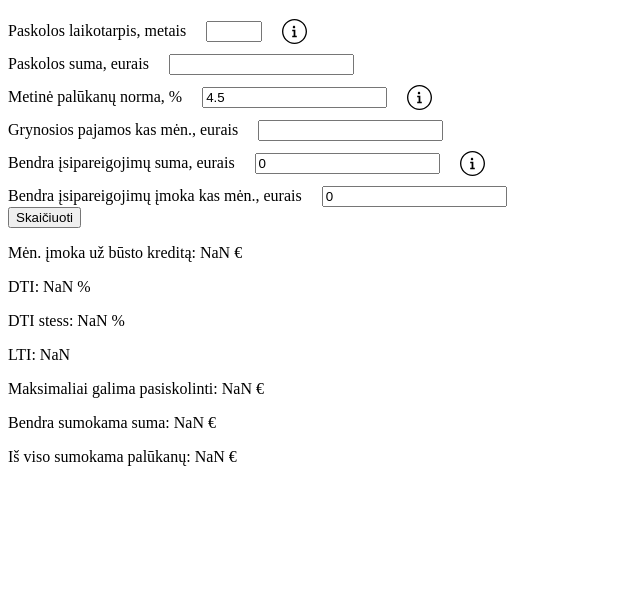
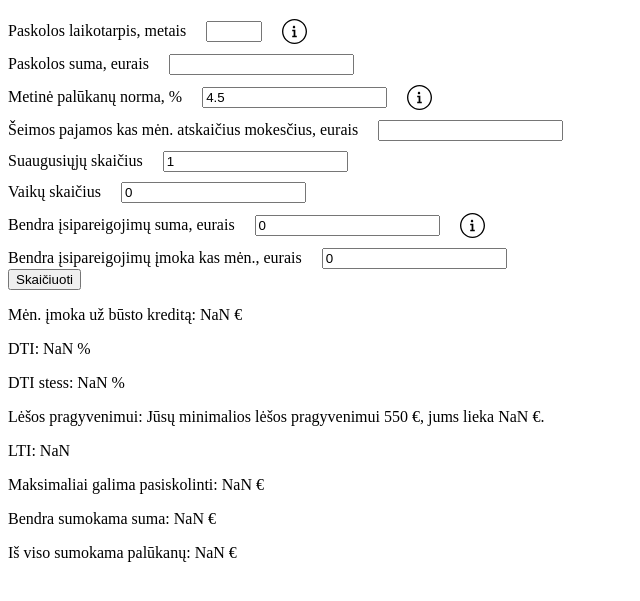
Before and after one commit to etkaesque/mortgage-calculator, a plain HTML site: page index.html in a window 1280 px wide. Both pictures are taken after a click on the button "Skaičiuoti". Shown: the part 61-662 px from the top of the page, without its empty margins (0-640 px from the left). Drawn offline with Linux system fonts and the light colour scheme.

Commit message:
adults and kids

```diff
--- a/index.html
+++ b/index.html
@@ -61,8 +61,18 @@
             </div>
 
             <div class="input-wrapper">
-                <label for="income">Grynosios pajamos kas mėn., eurais</label>
+                <label for="income">Šeimos pajamos kas mėn. atskaičius mokesčius, eurais</label>
                 <input type="number" id="income">
+            </div>
+
+            <div class="input-wrapper">
+                <label for="adults">Suaugusiųjų skaičius</label>
+                <input type="number" id="adults" value="1">
+            </div>
+
+            <div class="input-wrapper">
+                <label for="kids">Vaikų skaičius</label>
+                <input type="number" id="kids" value="0">
             </div>
 
             <div class="input-wrapper">
@@ -94,6 +104,7 @@
             <p id="monthly-payment">Mėn. įmoka už būsto kreditą:</p>
             <p id="DTI">DTI:</p>
             <p id="DSTI">DTI stress:</p>
+            <p id="disposibles">Lėšos pragyvenimui: </p>
             <p id="LTI">LTI:</p>
             <p id="max-loan">Maksimaliai galima pasiskolinti:</p>
             <p id="loan-cost">Bendra sumokama suma:</p>
--- a/script.js
+++ b/script.js
@@ -39,6 +39,9 @@ function calculateMortgage() {
 
     let estateValue = 117000;
 
+    let adults = document.getElementById('adults').valueAsNumber;
+    let kids = document.getElementById('kids').valueAsNumber;
+
 
     // 1. definitions:
 
@@ -46,7 +49,10 @@ function calculateMortgage() {
     let interestStress = interest + 2;
 
     // 1.2 define minimal income
-    let minIncome = 600;
+    let minIncome = kids * 200 + adults * 550
+
+
+    console.log("Min income"+ minIncome)
 
     // interest to decimal
     let interestDecimal = interest / 100
@@ -167,6 +173,11 @@ function calculateMortgage() {
         maxLoan = maxDTI
     }
 
+    // calculates if disposible income is enough to live by using DTI stress
+
+    let disposible = monthlyIncome - obligationsMonthly - monthlyMortagePayment(interestDecimalStress, loanAmount, loanPeriod)
+
+    console.log("disposible calc" + disposible)
 
     // write to html
 
@@ -205,6 +216,14 @@ function calculateMortgage() {
         document.getElementById("max-loan").style.color = "black";
     }
 
+    if (minIncome > disposible){
+
+        document.getElementById("disposibles").innerHTML = `Lėšos pragyvenimui: Pasiskolinti negalite. Jūsų minimalios lėšos pragyvenimui ${minIncome} €, tačiau jums lieka ${disposible} €.`;
+        document.getElementById("disposibles").style.color = "red";
+    } else {
+        document.getElementById("disposibles").innerHTML = `Lėšos pragyvenimui: Jūsų minimalios lėšos pragyvenimui ${minIncome} €, jums lieka ${disposible} €.`;
+        document.getElementById("disposibles").style.color = "black";
+    }
 
 
 
```
